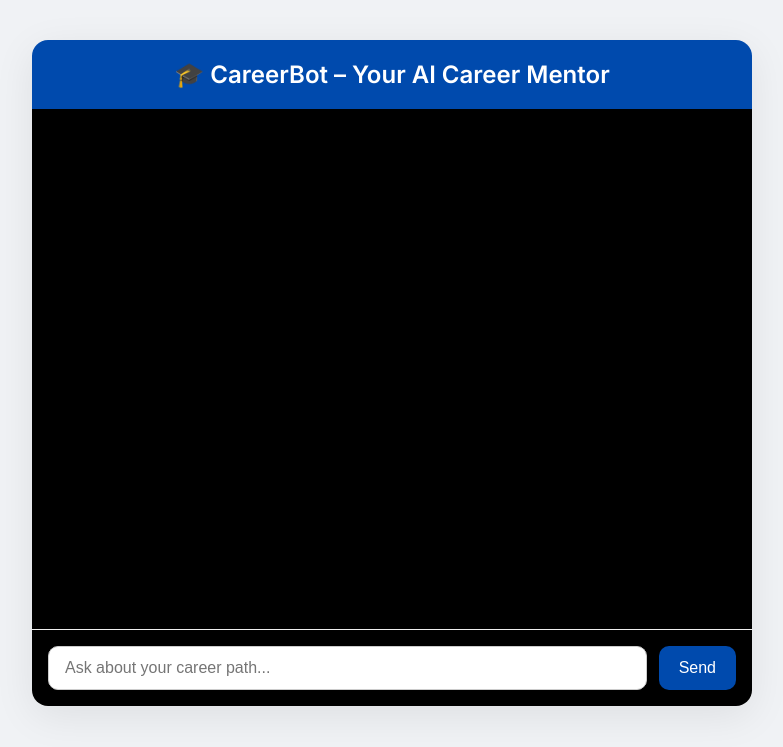
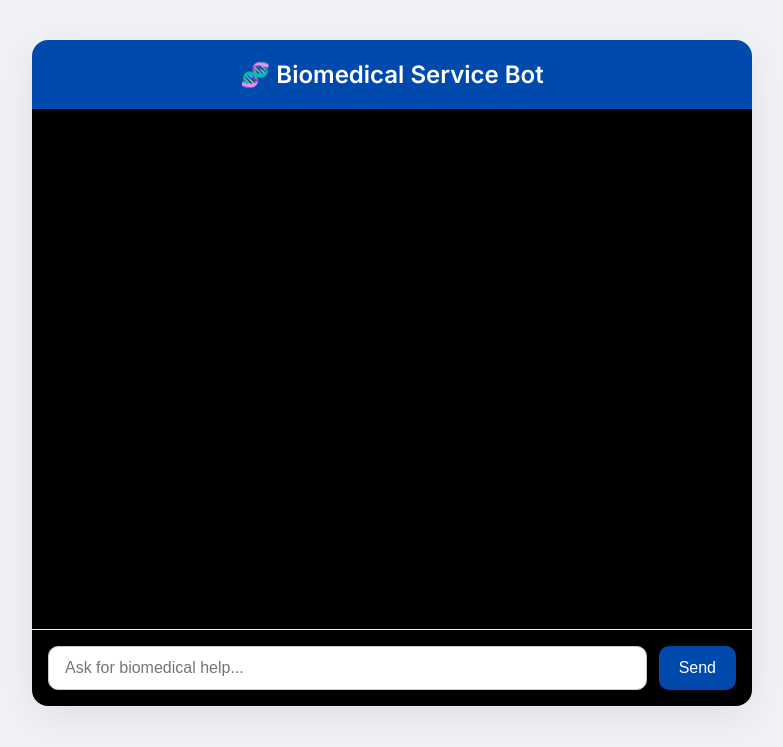
Before and after one commit to Surudmahajan/biomedicalservice-bot, a Flask app: page / in a window 1280 px wide. Shown: the top 747 px of the page, without its empty margins (248-1031 px from the left). Run offline with Flask 3, Linux system fonts and the light colour scheme.

Commit message:
Update index.html

```diff
--- a/templates/index.html
+++ b/templates/index.html
@@ -3,20 +3,20 @@
 <head>
   <meta charset="UTF-8" />
   <meta name="viewport" content="width=device-width, initial-scale=1.0"/>
-  <title>CareerBot – AI Career Guide</title>
+  <title>Biomedical Service Bot</title>
   <link rel="stylesheet" href="/static/style.css">
   <link href="https://fonts.googleapis.com/css2?family=Inter:wght@400;600&display=swap" rel="stylesheet">
 </head>
 <body>
   <div class="chat-wrapper">
-    <header>🎓 CareerBot – Your AI Career Mentor</header>
+    <header>🧬 Biomedical Service Bot</header>
 
     <div id="chatBox" class="chat-box">
       <!-- Messages appear here -->
     </div>
 
     <div class="input-area">
-      <input type="text" id="userInput" placeholder="Ask about your career path..." />
+      <input type="text" id="userInput" placeholder="Ask for biomedical help..." />
       <button onclick="sendMessage()">Send</button>
     </div>
   </div>
@@ -30,7 +30,7 @@
 
       chatBox.innerHTML += `
         <div class="message user">
-          <div class="avatar user-avatar">🧑</div>
+          <div class="avatar user-avatar">😀</div>
           <div class="text">${message}</div>
         </div>`;
       input.value = "";
```
